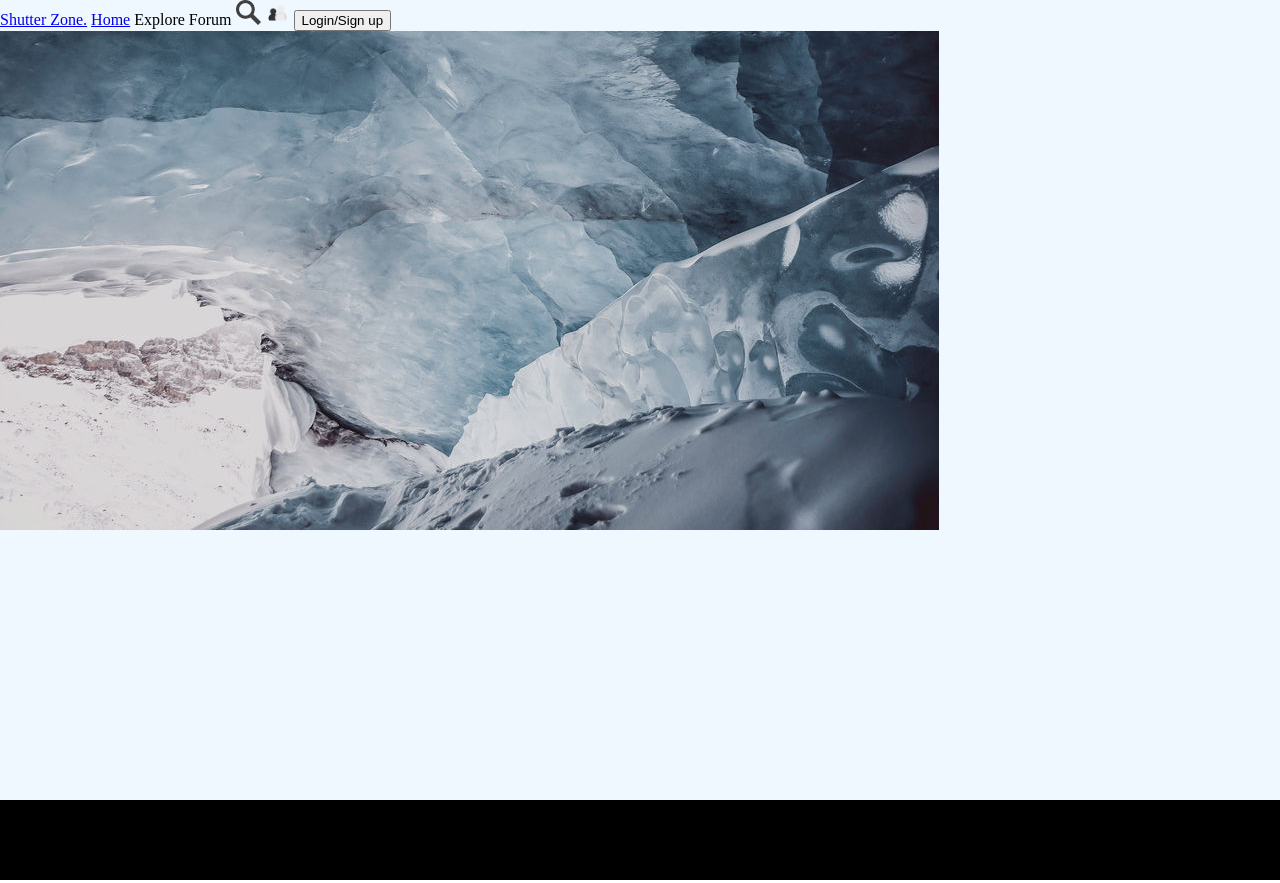
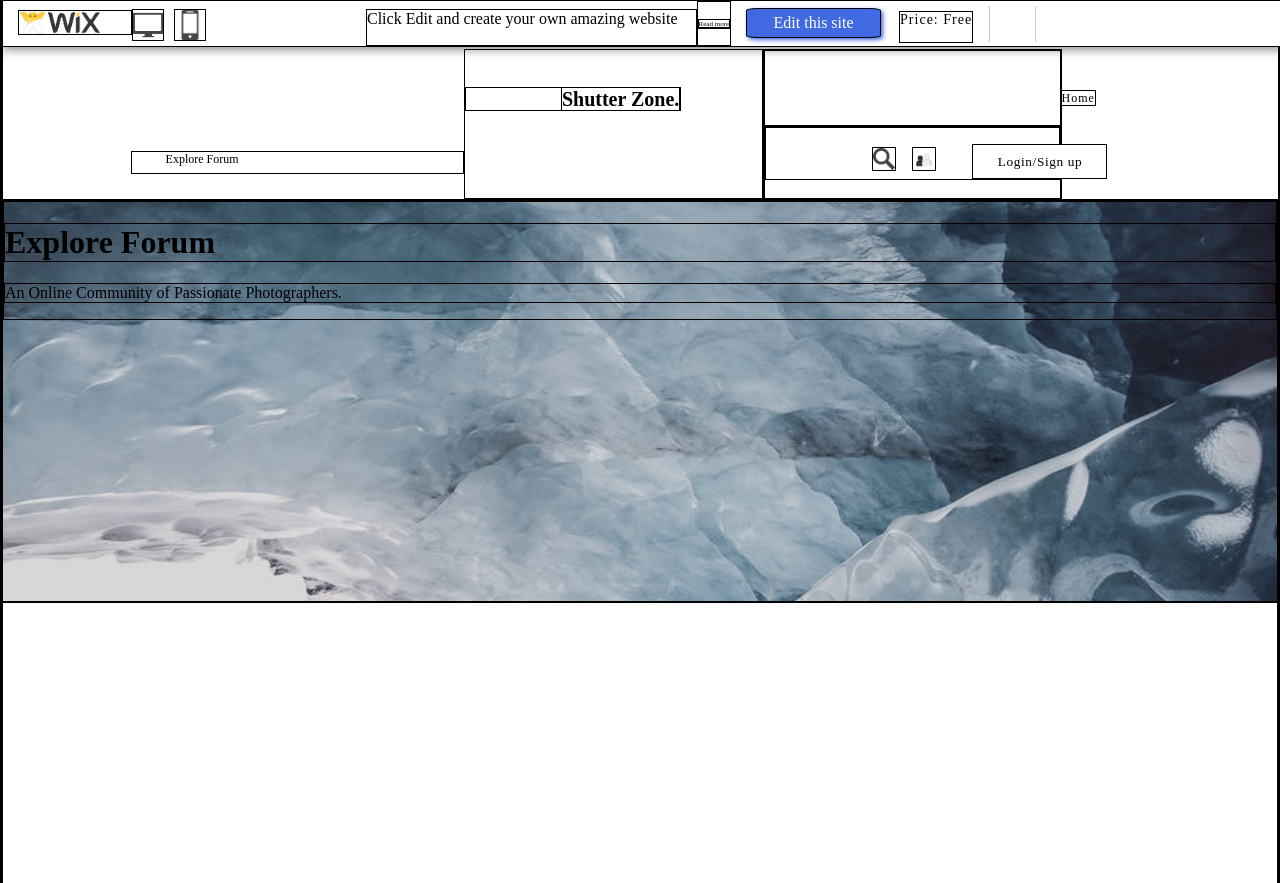
Before and after one commit to zxc73226/ejayforinlove1234, a plain HTML site: page index.html in a window 1280 px wide. Shown: the top 883 px of the page. Drawn offline with Linux system fonts and the light colour scheme.

Commit message:
1.update

```diff
--- a/index.html
+++ b/index.html
@@ -4,37 +4,44 @@
     <meta charset="UTF-8">
     <meta name="viewport" content="width=device-width, initial-scale=1.0">
     <meta http-equiv="X-UA-Compatible" content="ie=edge">
-    <title>Wix</title>
+    <title>KAI-Exercise_1</title>
     <link rel="stylesheet" href="./style.css">
 </head>
 <body>
-    <!--
-    <div class="Header">
-        <img src="wix_image/wix.png" id="wix">
-        <img src="wix_image/電腦圖示.png" class="locn">
-        <img src="wix_image/手機圖示.png" class="locn">
-
-        <font id="test1">Click Edit and create your own amazing website</font>
-        <a href="javascript:void(0)" id="RM">Read more</a>
-        <input type="button" id="but1" value="Edit this site">
-        <font id="PF">Price:Free</font>
-
-    </div> -->
-
-    <div class="Content">
-        <a href="javascript:void(0)" id="SZ">Shutter Zone.</a>
-        <a href="javascript:void(0)" id="home">Home</a>
-        <font id="EF">Explore Forum</font>
-        <img src="wix_image/搜尋.png" class="chart">
-        <img src="wix_image/人.png" class="chart">
-        <input type="button" id="but2" value="Login/Sign up">
-
-        <img src="wix_image/冰山.jpg" id="ice">
-            <font>
-                <font>
+<div class="header">
+    <img id="logo" src="wix_image/wix.png" alt="WIX" title="WIX">
+    <img class="headerimg" src="wix_image/computer.png" alt="電腦"><img class="headerimg" src="wix_image/phone.png" alt="電話">
+    <spen id="header_text1">Click Edit and create your own amazing website</spen>
+    <spen><a id="header_text2" href="javascript:void(0)">Read more</a></spen>
+    <input class="btn_1" type="button" value="Edit this site">
+    <spen id="header_text3"> Price: Free</spen>
+    <div class="frame"></div>
+</div>
+<div class="nav_1">
+    <div class="nav_1_1">Explore Forum</div>
+    <div class="nav_1_2">
+        <a id="SZ" href="javascript:void(0)"><b>Shutter Zone.</b></a>
     </div>
-
-    <div class="End">
+    <div class="nav_1_3">
+        <div class="nav_1_3_1">
+            <a id="home" href="javascript:void(0)">Home</a>
+        </div>
+        <div class="nav_1_3_2">
+            <div class="csb">
+                <img  id="S" src="wix_image/search.png" alt="搜尋">
+                <img  id="C" src="wix_image/community.png" alt="社群">
+                <input class="btn_2" type="button" value="Login/Sign up">
+            </div>
+        </div>
     </div>
+</div>
+ <div class="nav_img">
+      <div class="textbox">
+        <h1 id="img_text1">Explore Forum</h1>
+         <p id="img_text2">An Online Community of Passionate Photographers.</p>
+     </div>
+ </div>
+ <div class="section"></div>
+ <div class="footer"></div>
 </body>
 </html>
--- a/style.css
+++ b/style.css
@@ -1,34 +1,154 @@
+* {
+    border: solid 1px black;
+    font-family: "微軟正黑體";
+    position: relative;
+}
 html,body {
-    width: 100%;
-    height: 100%;
     margin: 0px;
+    padding: 0px;
+}
+.header {
+    z-index: 999;
+    position:fixed;
+    display: flex;
+    width: 100%;height: 45px;
+    background-color: white;
+    box-shadow: 0px 2px 10px rgba(0%,0%,0%,0.5);
+    top:0px;
+    overflow: hidden;
+}
+#logo {
+    width: 82px;
+    height: 50%;
+    margin-top:9px;
+    margin-left: 15px;
+    padding-right: 30px;
+}
+.headerimg {
+    top: 8px;
+    width: 30px;
+    height: 30px;
+    margin-right: 10px
+}
+#header_text1 {
+    margin-left: 150px;
+    margin-top: 8px;
+    padding-right: 18px;
+}
+#header_text2 {
+    font-size: 7px;
+    color:black;
+    top: 10px;
+    line-height: 12px;
+    margin-left:px;
+}
+.btn_1{
+    width:135px; height: 30px;
+    top:7px;
+    background-color: royalblue;
+    box-shadow: 2px 2px 4px royalblue;
+    border-radius: 8%;
+    color: #fff;
+    margin-left: 15px;
+    font-size: 16px;
+}
+#header_text3 {
+    height: 30px;
+    margin-left: 18px;
+    top: 10px;
+    font-size:14px;
+    letter-spacing: 1px;
+}
+.frame {
+    border: 1px solid #CCC;
+    width: 45px; height: 36px;
+    border-bottom: none;
+    border-top: none;
+    margin-left: 16px;
+    top:5px;
+}
+.nav_1 {
+    width: 100%; height: 150px;
+    padding-top: 45.5px;
+    display: flex;
+}
+.nav_1_1{
+    width:23.3%;
+    margin-left: 10%;
+    margin-top:10%;
+    bottom:25px;
+    font-size: 12px;
+    padding-left: 34px;
+}
+.nav_1_2 {
+    width: 23.3%;
+}
+#SZ {
+    color:black;
+    font-size:20px;
+    top: 38px;
+    padding-left: 95px;
+    text-decoration:none;
+}
+.nav_1_3{
+    width:23.3%;
+    margin-right: 10%;
+}
+.nav_1_3_1{
+    height: 50%;
+    vertical-align: middle;
+    vertical-align: right;
+}
+#home {
+    color:black;
+    letter-spacing: 1px;
+    font-size: 12px;
+    top:50%;
+    left:100%;
+    text-decoration:none;
+}
+.nav_1_3_2{
+    height: 50%;
+}
+.csb{
+    height:70%;
+    display: flex;
+    justify-content:flex-end;
+    align-items:flex-end;
+
+}
+#S,#C {
+    width: 22px;
+    height: 22px;
+    margin: 8px 8px;
+    left:20px;
+}
+.btn_2{
+    width: 135px; height: 35px;
+    letter-spacing: 0.6px;
+    background-color: white;
+    border: solid 1px black;
+    left: 48px;
 }
 
-.Header {
-    background-color:red;
-    height: 8%;
+.nav_img {
+    height: 400px;
+    background: url("wix_image/iceberg.jpg");
+    background-size: cover;
+}
+#img_img {
+    width: 100%; height: 100%;
+    display: flex;
+}
+#textbox {
+    z-index:1
 }
 
-.Content {
-    background-color:aliceblue;
-    height: 100%
+
+
+.section {
+    height: 1000px;
 }
-
-.End {
-    background-color: black;
-    height: 10%
+.footer {
+    height: 80px;
 }
-
-#wix {
-    width: 100px;
-    height: 30px;
-}
-
-.locn {
-    width: 33px;
-    height: 33px;
-}
-.chart {
-    width: 25px;
-    height: 25px;
-}
```
Also changed, not shown: wix_image/community.png (renamed from wix_image/人.png), wix_image/computer.png (renamed from wix_image/電腦圖示.png), wix_image/iceberg.jpg (renamed from wix_image/冰山.jpg), wix_image/like.png (renamed from wix_image/讚like.png), wix_image/phone.png (renamed from wix_image/手機圖示.png), wix_image/search.png (renamed from wix_image/搜尋.png).
